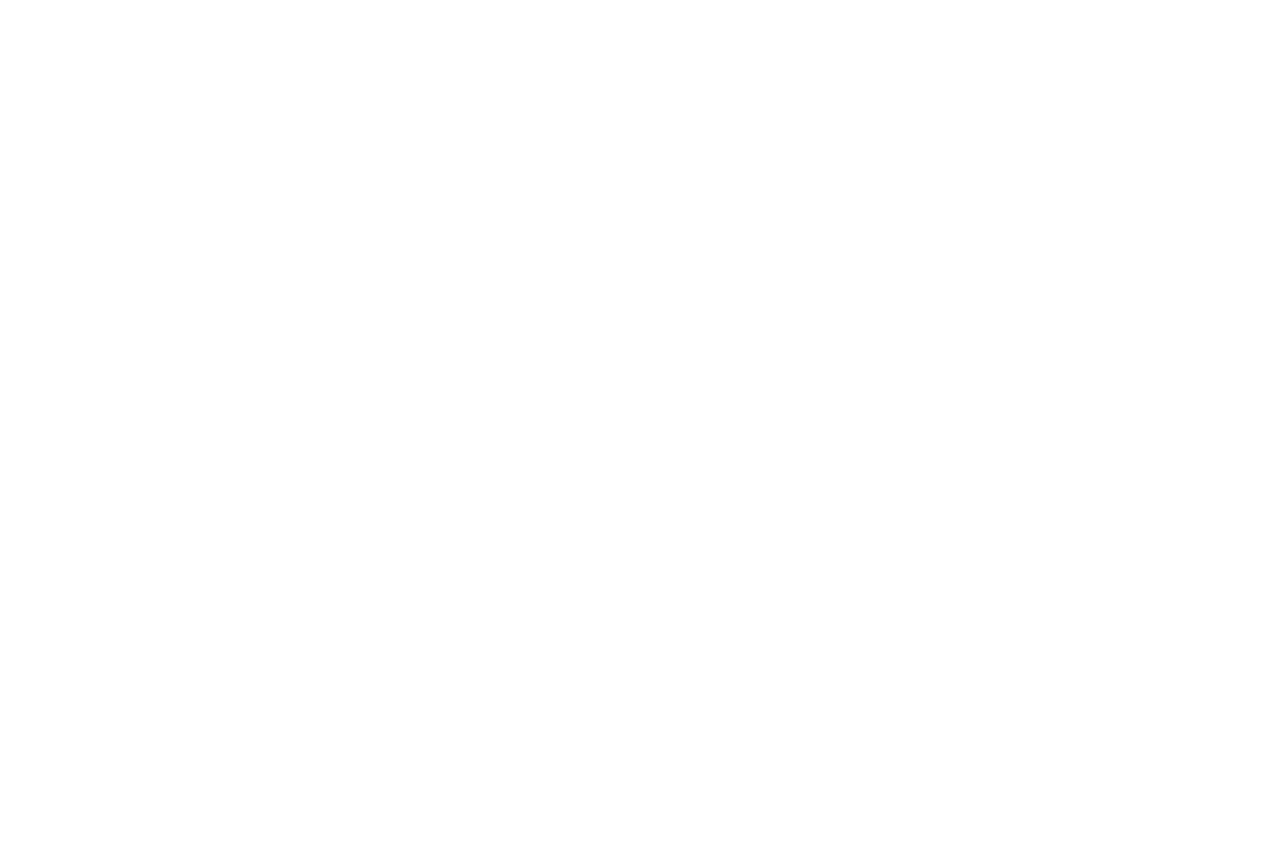
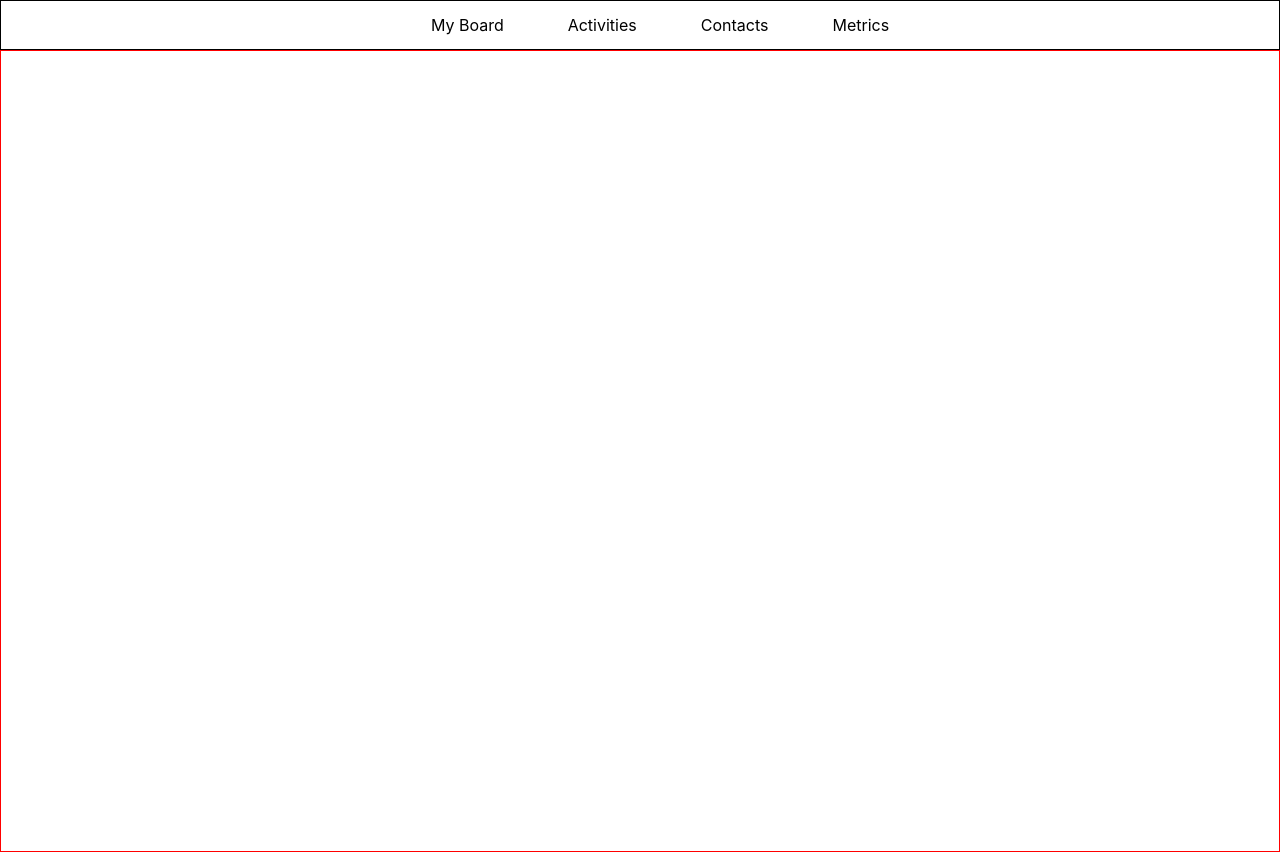
Before and after one commit to liamortiz/milus, a React (Create React App) app: page / in a window 1280 px wide. Before the commit the page ends 800 px from the top, so only its background shows below. Built offline with nearby package versions, Linux system fonts and the light colour scheme.

Commit message:
Setting up file structure

```diff
--- a/package.json
+++ b/package.json
@@ -9,6 +9,8 @@
     "node-sass": "^4.14.1",
     "react": "^16.13.1",
     "react-dom": "^16.13.1",
+    "react-router": "^5.2.0",
+    "react-router-dom": "^5.2.0",
     "react-scripts": "3.4.3"
   },
   "scripts": {
--- a/src/App.js
+++ b/src/App.js
@@ -1,9 +1,14 @@
 import React from 'react';
 import './App.scss';
+
+import Navigation from './components/Navigation/Navigation';
+import BoardContainer from './components/Board/BoardContainer';
 
 function App() {
   return (
     <div className="App">
+      <Navigation />
+      <BoardContainer />
     </div>
   );
 }
--- a/src/App.scss
+++ b/src/App.scss
@@ -0,0 +1,25 @@
+nav {
+  height: 3rem;
+  border: 1px solid black;
+  display: flex;
+  justify-content: center;
+  flex-direction: row;
+  align-items: center;
+  ul li {
+    list-style-type: none;
+    float: left;
+    a {
+      text-decoration: none;
+      color: black;
+      margin: 0 2em;
+      &:hover {
+        color: red;
+      }
+    }
+  }
+}
+
+#board-container {
+  height: 50rem;
+  border: 1px solid red;
+}
--- /dev/null
+++ b/src/components/Board/BoardContainer.jsx
@@ -0,0 +1,10 @@
+import React, { useState, useEffect } from 'react';
+
+const BoardContainer = () => {
+    return (
+        <div id="board-container">
+
+        </div>
+    )
+}
+export default BoardContainer;
--- /dev/null
+++ b/src/components/Navigation/Navigation.jsx
@@ -0,0 +1,15 @@
+import React from 'react';
+
+const Navigation = () => {
+    return(
+        <nav>
+            <ul>
+                <li><a href ="">My Board</a></li>
+                <li><a href ="">Activities</a></li>
+                <li><a href ="">Contacts</a></li>
+                <li><a href ="">Metrics</a></li>
+            </ul>
+        </nav>
+    )
+}
+export default Navigation;
```
Also changed, not shown: 1 other file (tests, documents, lock files or other folders).
